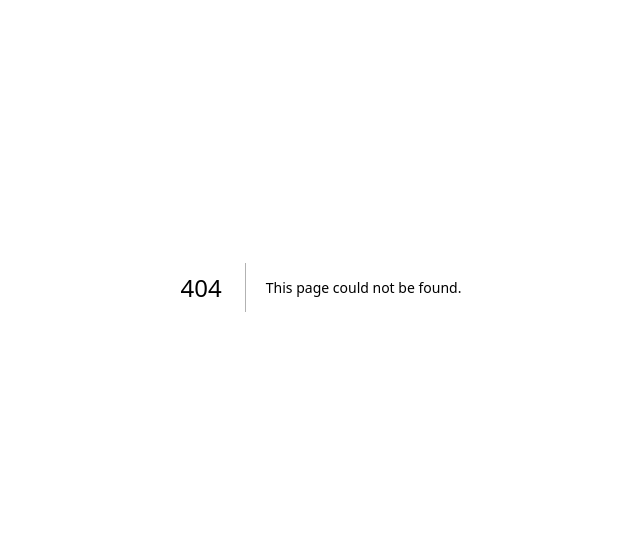
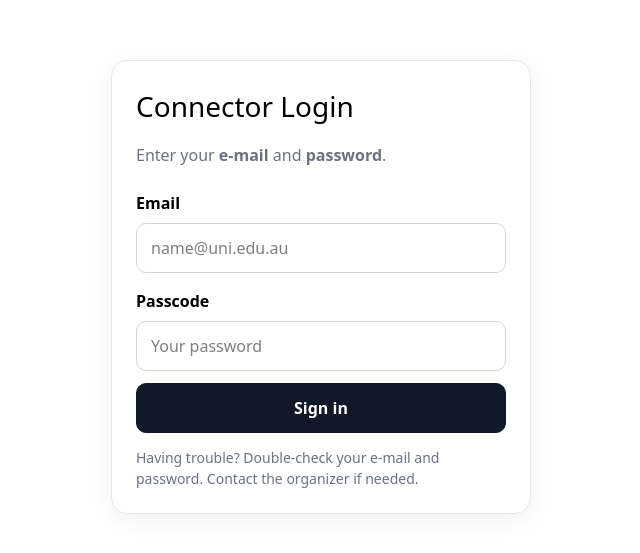
Before and after one commit to TingChiehLin/matcha_kitty, a Next.js app in the folder frontend/: page /login in a window 1280 px wide. Before the commit this address had no page. Shown: the part 113-666 px from the top of the page, without its empty margins (319-959 px from the left). Built offline with nearby package versions, Linux system fonts and the light colour scheme.

Commit message:
Fix - config

```diff
--- /dev/null
+++ b/frontend/app/api/login/route.ts
@@ -0,0 +1,40 @@
+import { NextResponse } from "next/server";
+import { findStudentByEmailAndCode } from "@/lib/students";
+
+
+export async function POST(req: Request) {
+  try {
+    const { email, code } = await req.json();
+
+    if (!email || !code) {
+      return NextResponse.json({ ok: false, error: "Missing email or code" }, { status: 400 });
+    }
+
+    const student = await findStudentByEmailAndCode(email, code);
+    if (!student) {
+      return NextResponse.json({ ok: false, error: "Invalid credentials" }, { status: 401 });
+    }
+
+
+    const res = NextResponse.json({
+      ok: true,
+      student: { id: student.id, name: student.name }
+    });
+
+
+    res.cookies.set("student_session",
+      JSON.stringify({ id: student.id, name: student.name, email: student.email }),
+      {
+        httpOnly: true,
+        sameSite: "lax",
+        path: "/",
+        maxAge: 60 * 60 * 8,
+
+      }
+    );
+
+    return res;
+  } catch (e) {
+    return NextResponse.json({ ok: false, error: "Server error" }, { status: 500 });
+  }
+}
--- /dev/null
+++ b/frontend/app/lib/students.ts
@@ -0,0 +1,27 @@
+
+import "server-only";
+import fs from "fs/promises";
+import path from "path";
+
+export type Student = {
+  id: string;
+  name: string;
+  email: string;
+  passcode: string;
+};
+
+
+export async function getStudents(): Promise<Student[]> {
+  const filePath = path.join(process.cwd(), "app", "data", "students.json");
+  const json = await fs.readFile(filePath, "utf-8");
+  return JSON.parse(json) as Student[];
+}
+
+
+export async function findStudentByEmailAndCode(email: string, code: string) {
+  const students = await getStudents();
+  const target = students.find(
+    (s) => s.email.toLowerCase() === email.toLowerCase() && s.passcode === code
+  );
+  return target ?? null;
+}
--- /dev/null
+++ b/frontend/app/login/page.tsx
@@ -0,0 +1,141 @@
+"use client";
+
+import { useState } from "react";
+import { useRouter } from "next/navigation";
+
+export default function LoginPage() {
+  const router = useRouter();
+  const [email, setEmail] = useState("");
+  const [code, setCode] = useState("");
+  const [loading, setLoading] = useState(false);
+  const [error, setError] = useState<string | null>(null);
+
+  async function onSubmit(e: React.FormEvent) {
+    e.preventDefault();
+    setError(null);
+    setLoading(true);
+
+    try {
+      const res = await fetch("/api/login", {
+        method: "POST",
+        headers: { "Content-Type": "application/json" },
+        body: JSON.stringify({ email, code }),
+      });
+
+      const data = await res.json();
+      if (!res.ok || !data.ok) {
+        setError(data.error || "Login failed");
+      } else {
+        router.push("/dashboard");
+      }
+    } catch {
+      setError("Network error");
+    } finally {
+      setLoading(false);
+    }
+  }
+
+  return (
+    <main
+      style={{
+        display: "grid",
+        placeItems: "center",
+        minHeight: "100dvh",
+        padding: 24,
+      }}
+    >
+      <form
+        onSubmit={onSubmit}
+        style={{
+          width: "100%",
+          maxWidth: 420,
+          border: "1px solid #e5e7eb",
+          borderRadius: 16,
+          padding: 24,
+          boxShadow: "0 6px 24px rgba(0,0,0,0.06)",
+        }}
+      >
+        <h1 style={{ fontSize: 28, marginBottom: 16 }}>Connector Login</h1>
+        <p style={{ color: "#6b7280", marginBottom: 24 }}>
+          Enter your <b>e-mail</b> and <b>password</b>.
+        </p>
+
+        <label style={{ display: "block", fontWeight: 600, marginBottom: 8 }}>
+          Email
+        </label>
+        <input
+          type="email"
+          value={email}
+          onChange={(e) => setEmail(e.target.value)}
+          placeholder="name@uni.edu.au"
+          required
+          style={{
+            width: "100%",
+            padding: "12px 14px",
+            borderRadius: 10,
+            border: "1px solid #d1d5db",
+            marginBottom: 16,
+            fontSize: 16,
+          }}
+        />
+
+        <label style={{ display: "block", fontWeight: 600, marginBottom: 8 }}>
+          Passcode
+        </label>
+        <input
+          type="password"
+          value={code}
+          onChange={(e) => setCode(e.target.value)}
+          placeholder="Your password"
+          required
+          style={{
+            width: "100%",
+            padding: "12px 14px",
+            borderRadius: 10,
+            border: "1px solid #d1d5db",
+            marginBottom: 12,
+            fontSize: 16,
+          }}
+        />
+
+        {error && (
+          <div
+            style={{
+              background: "#FEF2F2",
+              color: "#991B1B",
+              padding: "10px 12px",
+              borderRadius: 10,
+              marginBottom: 12,
+              fontSize: 14,
+            }}
+          >
+            {error}
+          </div>
+        )}
+
+        <button
+          type="submit"
+          disabled={loading}
+          style={{
+            width: "100%",
+            padding: "12px 14px",
+            borderRadius: 10,
+            border: "1px solid #111827",
+            fontSize: 16,
+            fontWeight: 700,
+            background: "#111827",
+            color: "white",
+            cursor: "pointer",
+          }}
+        >
+          {loading ? "Signing in..." : "Sign in"}
+        </button>
+
+        <p style={{ color: "#6b7280", fontSize: 14, marginTop: 14 }}>
+          Having trouble? Double-check your e-mail and password. Contact the
+          organizer if needed.
+        </p>
+      </form>
+    </main>
+  );
+}
--- a/frontend/app/page.tsx
+++ b/frontend/app/page.tsx
@@ -31,8 +31,7 @@ export default function Home() {
           </h1>
 
           <p className="mt-8 text-2xl text-zinc-600">
-            Bring everyone together, Find ways to help and grow with your
-            community.
+            Connecting generations in our cities of the future
           </p>
           <Link href={"/about"}>
             <button
@@ -60,8 +59,8 @@ export default function Home() {
             img={"/imgs/volunteer.jpg"}
           />
           <Card
-            title="Service opportunities"
-            description="Find ways to help and grow with your community."
+            title="Search for Connectors"
+            description="Find the suitable Connectors based on their skillsets and availability."
             href={"/service"}
             img={"/imgs/service.jpg"}
           />
--- /dev/null
+++ b/frontend/app/students.json
@@ -0,0 +1,14 @@
+[
+    { "sid": "u1001", "name": "Alice Wang",     "email": "alice@uni.edu.au",   "password": "A12345" },
+    { "sid": "u1002", "name": "Bob Li",         "email": "bob@uni.edu.au",     "password": "B23456" },
+    { "sid": "u1003", "name": "Taylor Swift",   "email": "taylor@uni.edu.au",  "password": "T34567" },
+    { "sid": "u1004", "name": "Chris Johnson",  "email": "chris@uni.edu.au",   "password": "C45678" },
+    { "sid": "u1005", "name": "Diana Chen",     "email": "diana@uni.edu.au",   "password": "D56789" },
+    { "sid": "u1006", "name": "Ethan Brown",    "email": "ethan@uni.edu.au",   "password": "E67890" },
+    { "sid": "u1007", "name": "Fiona Zhang",    "email": "fiona@uni.edu.au",   "password": "F78901" },
+    { "sid": "u1008", "name": "George Wilson",  "email": "george@uni.edu.au",  "password": "G89012" },
+    { "sid": "u1009", "name": "Hannah Lee",     "email": "hannah@uni.edu.au",  "password": "H90123" },
+    { "sid": "u1010", "name": "Ivan Petrov",    "email": "ivan@uni.edu.au",    "password": "I01234" },
+    { "sid": "u1011", "name": "Julia Roberts",  "email": "julia@uni.edu.au",   "password": "J12345" },
+    { "sid": "u1012", "name": "Kevin Smith",    "email": "kevin@uni.edu.au",   "password": "K23456" }
+  ]
--- a/frontend/components/Detail.tsx
+++ b/frontend/components/Detail.tsx
@@ -11,15 +11,13 @@ const DetailAccordion = ({
 }: DetailAccordionProps) => {
   return (
     <details
-      className="group rounded-lg border border-gray-200 dark:border-white/15 p-4"
+      className="group rounded-lg border border-gray-200 p-4"
       open={defaultOpen}
     >
-      <summary className="cursor-pointer list-none font-medium text-gray-900 dark:text-gray-100">
+      <summary className="cursor-pointer list-none font-medium text-zinc-900">
         {title}
       </summary>
-      <div className="mt-2 leading-relaxed text-gray-700 dark:text-gray-300">
-        {description}
-      </div>
+      <div className="mt-2 leading-relaxed text-zinc-700">{description}</div>
     </details>
   );
 };
--- a/frontend/tsconfig.json
+++ b/frontend/tsconfig.json
@@ -19,7 +19,7 @@
       }
     ],
     "paths": {
-      "@/*": ["./*"]
+      "@/*": ["*"],
     }
   },
   "include": ["next-env.d.ts", "**/*.ts", "**/*.tsx", ".next/types/**/*.ts"],
```
